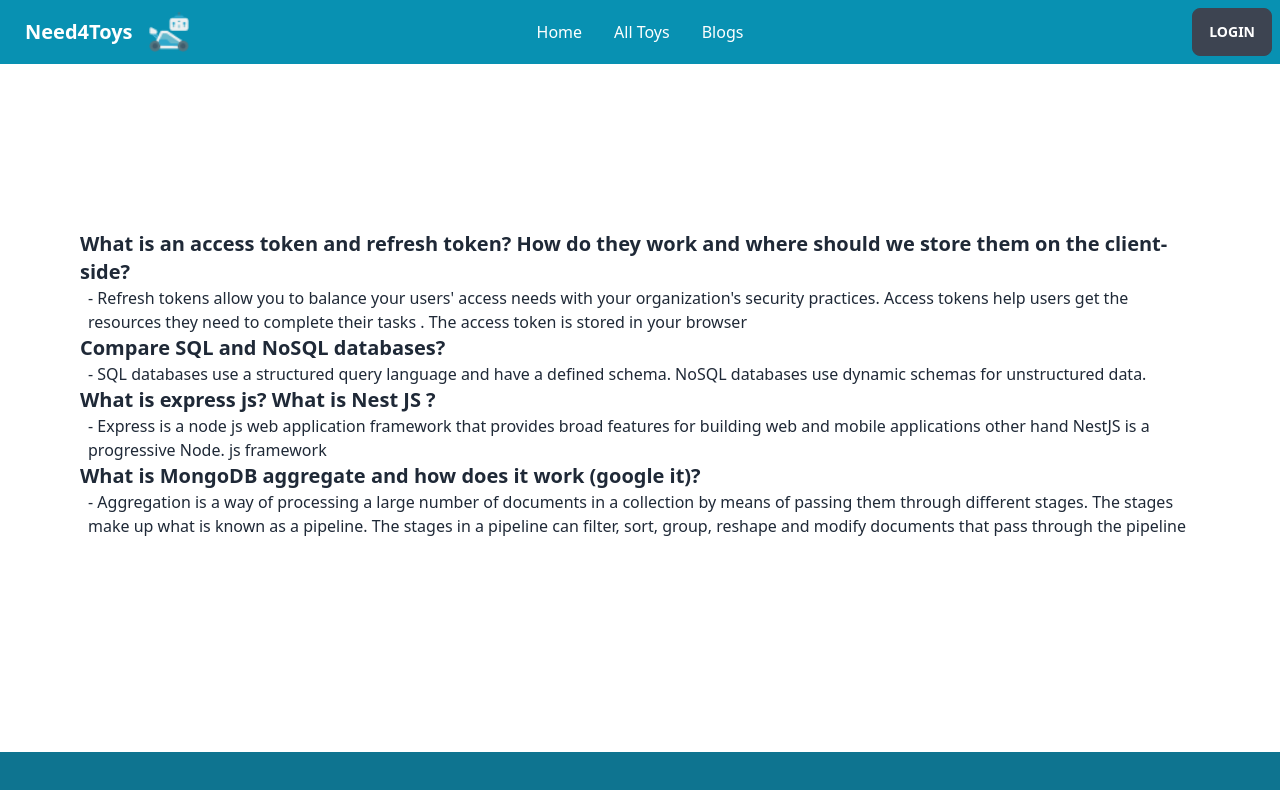
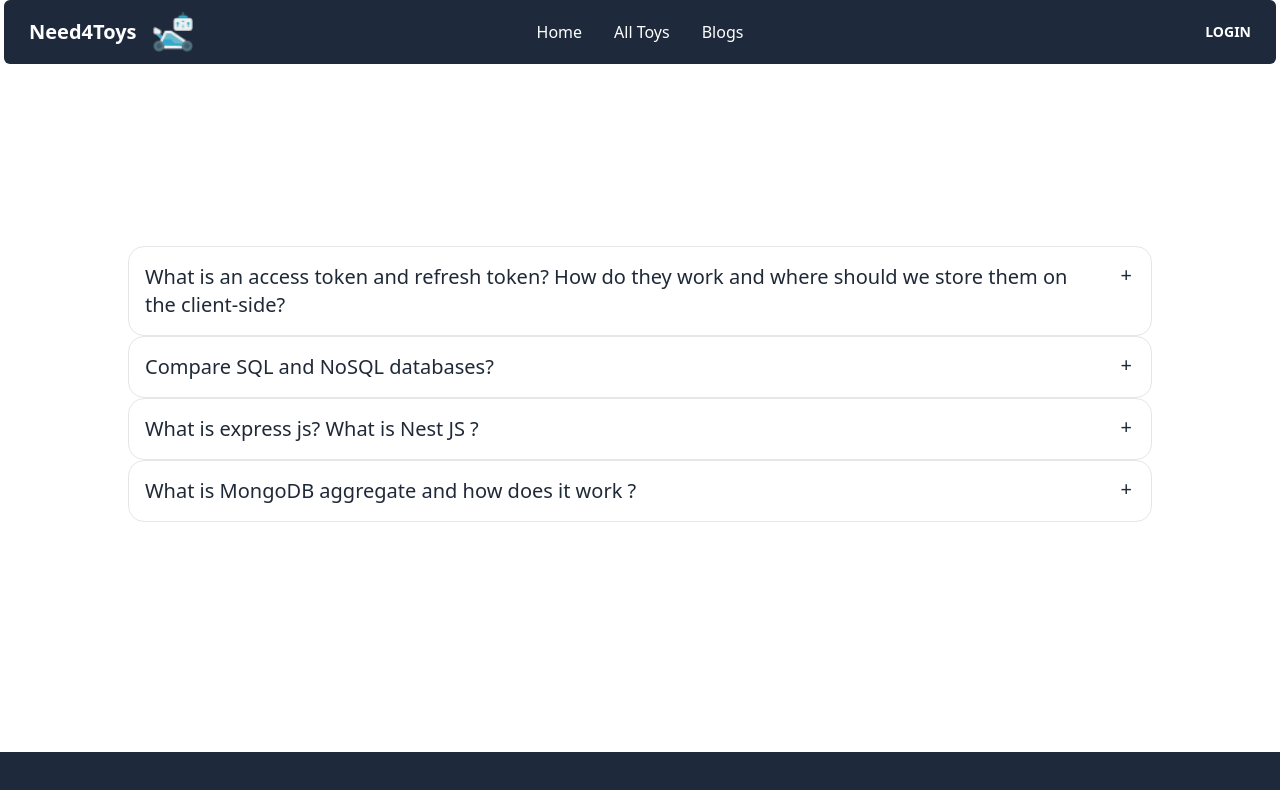
Before and after one commit to foisal404/needfortoys-client, a React (Vite) app: page /blogs in a window 1280 px wide. Shown: the top 790 px of the page. Built offline with nearby package versions, Linux system fonts and the light colour scheme; no server answers.

Commit message:
ui update

```diff
--- a/src/pages/AllToys/AllToys.jsx
+++ b/src/pages/AllToys/AllToys.jsx
@@ -18,7 +18,7 @@ const AllToys = () => {
 
   return (
     <div>
-      <div className="overflow-x-auto w-full p-5 px-10">
+      <div className="overflow-x-auto w-full p-10 px-32">
         <div className="flex justify-between">
           <h2 className="text-3xl font-mono">All Toys</h2>
           <div className="pb-4">
@@ -36,7 +36,7 @@ const AllToys = () => {
             <button className="btn mx-2">high price</button>
           </div>
         </div>
-        <table className="table w-full">
+        <table className="table px-10 w-full ">
           {/* head */}
           <thead>
             <tr className="relative z-0">
--- a/src/pages/Blog/Blog.jsx
+++ b/src/pages/Blog/Blog.jsx
@@ -1,44 +1,65 @@
 import useTitle from "../../customHook/usetitle";
 
 const Blog = () => {
-  useTitle('Blogs')
+  useTitle("Blogs");
   return (
-    <div className="p-10 sm:px-20 min-h-[80vh] flex flex-col justify-center  items-center">
-      <div>
-        <p className="text-xl font-bold">
-          What is an access token and refresh token? How do they work and where
+    <div className="p-10 sm:px-32  min-h-[80vh] flex flex-col justify-center  items-center">
+      <div
+        tabIndex={0}
+        className="collapse collapse-plus border border-base-300 bg-base-100 w-full rounded-box"
+      >
+        <div className="collapse-title text-xl font-medium">
+        What is an access token and refresh token? How do they work and where
           should we store them on the client-side?
-        </p>
-        <p className="pl-2">
-          <span>- </span>Refresh tokens allow you to balance your users' access
+        </div>
+        <div className="collapse-content">
+          <p tabIndex={0}> Refresh tokens allow you to balance your users' access
           needs with your organization's security practices. Access tokens help
           users get the resources they need to complete their tasks . The access
-          token is stored in your browser
-        </p>
-        <p className="text-xl font-bold">Compare SQL and NoSQL databases?</p>
-        <p className="pl-2">
-          <span>- </span>SQL databases use a structured query language and have
+          token is stored in your browser</p>
+        </div>
+      </div>
+      <div
+        tabIndex={1}
+        className="collapse collapse-plus border border-base-300 bg-base-100 w-full rounded-box"
+      >
+        <div className="collapse-title text-xl font-medium">
+        Compare SQL and NoSQL databases?
+        </div>
+        <div className="collapse-content">
+          <p tabIndex={1}> SQL databases use a structured query language and have
           a defined schema. NoSQL databases use dynamic schemas for unstructured
-          data.
-        </p>
-        <p className="text-xl font-bold">
-          What is express js? What is Nest JS ?
-        </p>
-        <p className="pl-2">
-          <span>- </span>Express is a node js web application framework that
+          data.</p>
+        </div>
+      </div>
+      <div
+        tabIndex={2}
+        className="collapse collapse-plus border border-base-300 bg-base-100 w-full rounded-box"
+      >
+        <div className="collapse-title text-xl font-medium">
+        What is express js? What is Nest JS ?
+        </div>
+        <div className="collapse-content">
+          <p tabIndex={2}> Express is a node js web application framework that
           provides broad features for building web and mobile applications other
-          hand NestJS is a progressive Node. js framework
-        </p>
-        <p className="text-xl font-bold">
-          What is MongoDB aggregate and how does it work (google it)?
-        </p>
-        <p className="pl-2 ">
-          <span>- </span>Aggregation is a way of processing a large number of
+          hand NestJS is a progressive Node. js framework</p>
+        </div>
+      </div>
+      <div
+        tabIndex={3}
+        className="collapse collapse-plus border border-base-300 bg-base-100 w-full rounded-box"
+      >
+        <div className="collapse-title text-xl font-medium">
+        What is MongoDB aggregate and how does it work ?
+        </div>
+        <div className="collapse-content">
+          <p tabIndex={3}>Aggregation is a way of processing a large number of
           documents in a collection by means of passing them through different
           stages. The stages make up what is known as a pipeline. The stages in
           a pipeline can filter, sort, group, reshape and modify documents that
           pass through the pipeline
         </p>
+        </div>
       </div>
     </div>
   );
--- a/src/pages/Home/Brands/Brands.jsx
+++ b/src/pages/Home/Brands/Brands.jsx
@@ -9,7 +9,7 @@ import mega from '../../../assets//mega.png'
 
 const Brands = () => {
   return (
-    <div className="py-5">
+    <div className="py-10 pb-20">
         <h2 className=" text-center md:p-10 p-5 lg:text-5xl text-3xl font-semibold">Our Brands</h2>
       <Marquee>
         <img src={lego} className="h-32 mx-5" />
--- a/src/pages/Home/Gallery/Gallery.jsx
+++ b/src/pages/Home/Gallery/Gallery.jsx
@@ -1,7 +1,7 @@
 const Gallery = () => {
   return (
     <section className="pt-6 pb-16">
-      <h2 className="text-center lg:text-5xl text-3xl py-3">
+      <h2 className="text-center lg:text-5xl text-3xl py-5 pb-8 font-semibold">
         Fuel Your Imagination !
       </h2>
       <div className="w-[80%] mx-auto grid grid-cols-3 lg:grid-cols-6 ">
--- a/src/pages/Home/Home/Home.jsx
+++ b/src/pages/Home/Home/Home.jsx
@@ -13,7 +13,7 @@ const Home = () => {
   useTitle('')
   const loadcate = useLoaderData();
   const [toys, setToys] = useState([]);
-  const [url, setUrl] = useState(`https://mango-toys-server.vercel.app/toys?category_name`);
+  const [url, setUrl] = useState(`https://mango-toys-server.vercel.app/toys?subcategory_name=Monster_Trucks`);
   useEffect(() => {
     fetch(url)
       .then((res) => res.json())
@@ -23,8 +23,10 @@ const Home = () => {
     setUrl(`https://mango-toys-server.vercel.app/toys?category_name=${name}`);
   };
   const subCatagoryload = (name) => {
+    console.log(name);
     setUrl(`https://mango-toys-server.vercel.app/toys?subcategory_name=${name}`);
   };
+  console.log(url);
   return (
     <div>
       <Banner></Banner>
@@ -70,7 +72,7 @@ const Home = () => {
               </div>
             </TabPanel>
           ))}
-          <div className="grid grid-cols-1 lg:grid-cols-3 gap-3 justify-items-center">
+          <div className="grid grid-cols-1 lg:grid-cols-3 gap-2 justify-items-center px-40">
             {toys.map((toy) => (
               <Card key={toy._id} toy={toy}></Card>
             ))}
--- a/src/shared/Footer.jsx
+++ b/src/shared/Footer.jsx
@@ -3,7 +3,7 @@ import logo from "../../src/assets/logo.png";
 const Footer = () => {
   return (
     <div>
-      <footer className="footer p-10 bg-cyan-700 text-neutral-content">
+      <footer className="footer p-10 bg-slate-800 text-neutral-content">
         <div>
           <img src={logo} alt="" />
           <p className="text-xl">
--- a/src/shared/Headnav.jsx
+++ b/src/shared/Headnav.jsx
@@ -33,8 +33,8 @@ const Headnav = () => {
     </>
   );
   return (
-    <>
-      <nav className="navbar bg-cyan-600 sticky top-0  z-10 text-neutral-content">
+    <div className="lg:px-1  sticky top-0  z-10">
+      <nav className="navbar rounded-md bg-slate-800  text-neutral-content ">
         <div className="navbar-start">
           <div className="dropdown">
             <label tabIndex={0} className="btn btn-ghost lg:hidden">
@@ -87,13 +87,13 @@ const Headnav = () => {
               </button>
             </>
           ) : (
-            <Link className="btn" to="/login">
+            <Link className="btn btn-ghost" to="/login">
               Login
             </Link>
           )}
         </div>
       </nav>
-    </>
+    </div>
   );
 };
 
```
